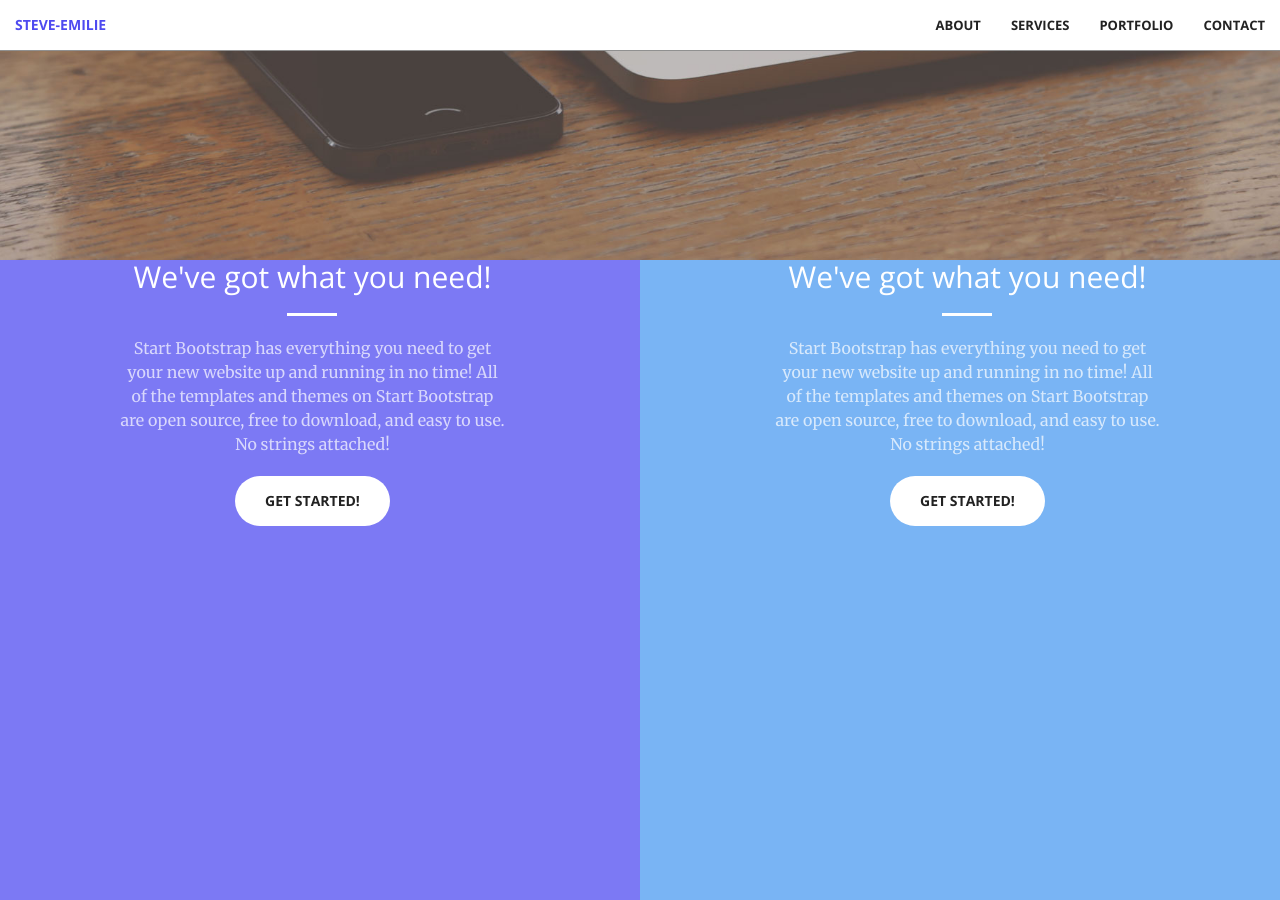
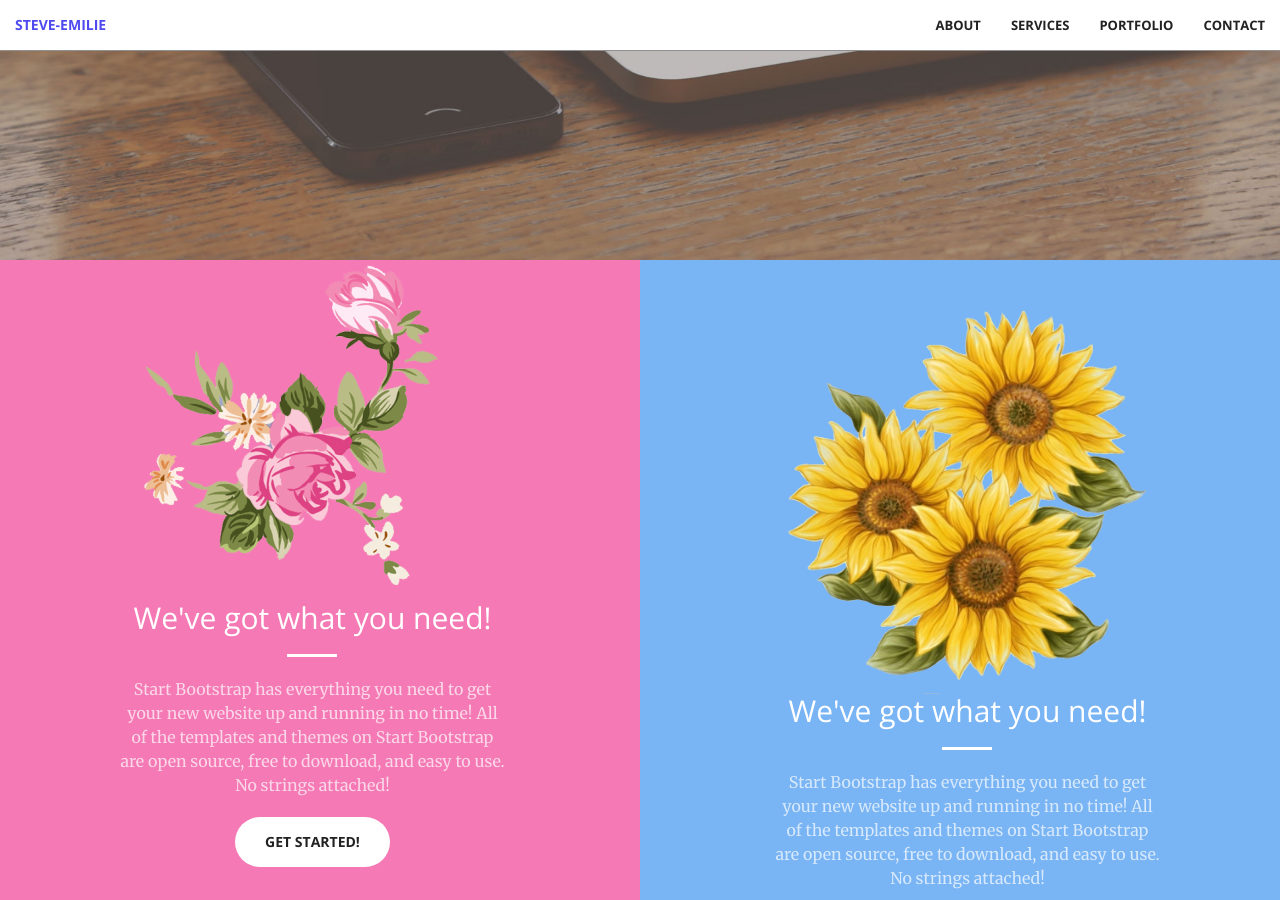
Before and after one commit to steve-emilie/steve-emilie.github.io, a Jekyll site: the page built from index.html, in a window 1280 px wide and 900 px high, scrolled down 640 px. Built offline with Jekyll 4.4.1, drawn with Linux system fonts in a browser that asks for light colours.

Commit message:
ajouter photo

```diff
--- a/_includes/call-to-action.html
+++ b/_includes/call-to-action.html
@@ -1,16 +1,18 @@
 <section class="no-padding" id="about">
     <!-- <div class="container"> -->
     <div class="row">
-            <div class="col-sm-6 bg-primary" id="m_france">
+        <div class="col-md-6 bg-primary" id="m_france">
             <div class="col-lg-8 col-lg-offset-2 text-center">
+                <img src="img/test.png" class="img-responsive" alt="">
                 <h2 class="section-heading">We've got what you need!</h2>
                 <hr class="light">
                 <p class="text-faded">Start Bootstrap has everything you need to get your new website up and running in no time! All of the templates and themes on Start Bootstrap are open source, free to download, and easy to use. No strings attached!</p>
                 <a href="#" class="btn btn-default btn-xl">Get Started!</a>
             </div>
         </div>
-            <div class="col-sm-6 bg-dark" id="m_chine">
+        <div class="col-md-6 bg-dark" id="m_chine">
             <div class="col-lg-8 col-lg-offset-2 text-center">
+                <img src="img/xiangrikui.png" class="img-responsive" alt="">
                 <h2 class="section-heading">We've got what you need!</h2>
                 <hr class="light">
                 <p class="text-faded">Start Bootstrap has everything you need to get your new website up and running in no time! All of the templates and themes on Start Bootstrap are open source, free to download, and easy to use. No strings attached!</p>
--- a/_sass/_about.scss
+++ b/_sass/_about.scss
@@ -2,6 +2,7 @@
 	min-height: 100vh;
 	#m_france{
 		min-height: 100vh;
+		background-color:#f479b4;
 	}
 	#m_chine{
 		min-height: 100vh;
--- a/_sass/_base.scss
+++ b/_sass/_base.scss
@@ -158,6 +158,7 @@ header {
     background-image: url('../img/header.jpg');
     text-align: center;
     color: white;
+    min-height: 100vh;
     .header-content {
         position: relative;
         text-align: center;
```
Also changed, not shown: img/test.jpg (added), img/test.png (added), img/xiangrikui.png (added), 5 other files. Lines whose indentation alone changed are shown as unchanged.
